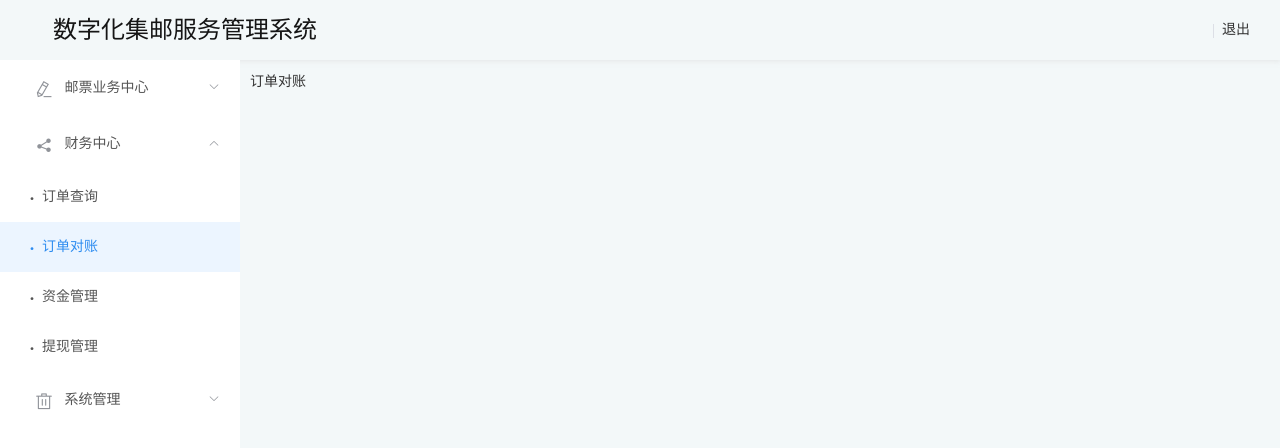
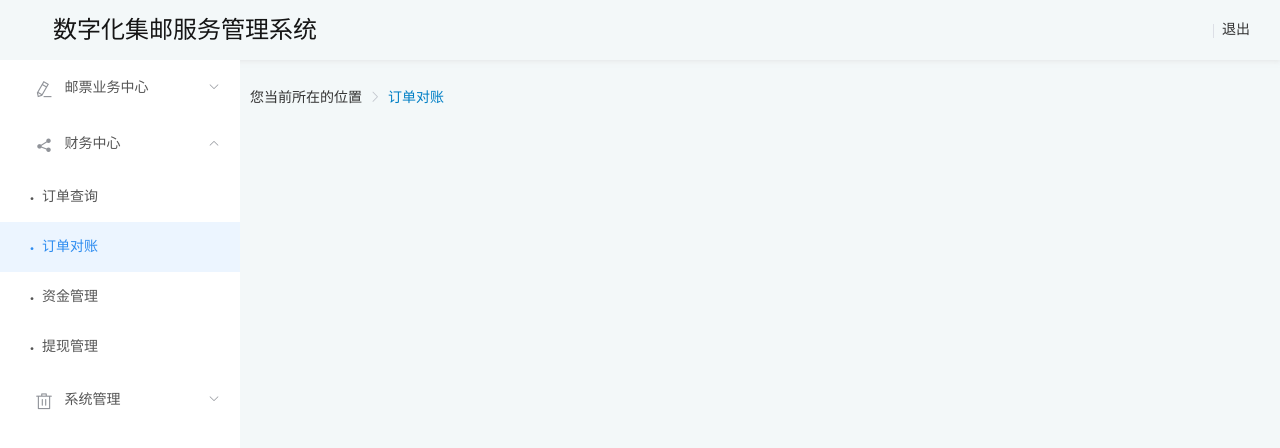
Before and after one commit to Liuning1998/chinaujd-erp, a Vue app: page /#/finance/record in a window 1280 px wide. Shown: the top 448 px of the page. Built offline with nearby package versions, Linux system fonts and the light colour scheme.

Commit message:
ADD 面包屑

```diff
--- /dev/null
+++ b/src/components/Breadcrumb.vue
@@ -0,0 +1,56 @@
+<template>
+  <el-breadcrumb separator-class="el-icon-arrow-right" class="app-breadcrumb">
+    <el-breadcrumb-item>您当前所在的位置</el-breadcrumb-item>
+    <template v-for="item in levelList">
+      <el-breadcrumb-item :to="item.path" :key="item.path" v-if="item.meta.title">{{item.meta.title}}</el-breadcrumb-item>
+    </template>
+  </el-breadcrumb>
+</template>
+<script>
+  export default {
+    created() {
+      this.getBreadcrumb()
+    },
+    data() {
+      return {
+        levelList: null
+      }
+    },
+    watch: {
+      $route() {
+        this.getBreadcrumb()
+      }
+    },
+    methods: {
+      getBreadcrumb() {
+        console.log(this.$route.matched)
+        this.levelList = this.$route.matched;
+      }
+    }
+  }
+</script>
+
+<style>
+  .app-breadcrumb {
+    height: 55px;
+    line-height: 55px !important;
+  }
+
+  .el-breadcrumb__inner {
+    color: #333333;
+  }
+
+  .el-breadcrumb__item:last-child .el-breadcrumb__inner {
+    color: #017FC5;
+  }
+
+  .el-breadcrumb__item:last-child .el-breadcrumb__inner:hover {
+    color: #017FC5;
+  }
+
+  .el-breadcrumb__inner.is-link,
+  .el-breadcrumb__inner a {
+    font-weight: normal;
+    color: #333;
+  }
+</style>
--- a/src/router/index.js
+++ b/src/router/index.js
@@ -69,27 +69,35 @@ let router = new Router({
       redirect: '/finance/index',
       children: [
         {
-          path: '/finance/index',   // 订单查询
+          path: '/finance/index',
           component: () => import("@/views/finance/OrderInquiry"),
-          meta: {value: '/finance/index'},
+          meta: {value: '/finance/index', title: '订单查询'},
           name: 'inquiry'
         },
         {
-          path: '/finance/record',    // 订单对账
+          path: '/finance/record',
           component: () => import("@/views/finance/OrderRecord"),
-          meta: {value: '/finance/record'},
-          name: 'record'
+          meta: {value: '/finance/record', title: '订单对账'},
+          name: 'record',
+          children: [
+            {
+              path: '/finance/record/detail',
+              component: () => import("@/views/finance/OrderRecordDetail"),
+              meta: {value: '/finance/record', title: '对账详情'},
+              name: 'detail'
+            },
+          ]
         },
         {
-          path: '/finance/fund',  // 资金管理
+          path: '/finance/fund',
           component: () => import("@/views/finance/FundManagement"),
-          meta: {value: '/finance/fund'},
+          meta: {value: '/finance/fund', title: '资金管理'},
           name: 'fund'
         },
         {
-          path: '/finance/withdraw',    // 提现管理
+          path: '/finance/withdraw',
           component: () => import("@/views/finance/WithdrawalManagement"),
-          meta: {value: '/finance/withdraw'},
+          meta: {value: '/finance/withdraw', title: '提现管理'},
           name: 'withdraw'
         }
       ]
--- a/src/views/finance/OrderInquiry.vue
+++ b/src/views/finance/OrderInquiry.vue
@@ -1,9 +1,16 @@
 <template>
-    <div class="container">订单查询</div>
+    <div class="container">
+        <Breadcrumb></Breadcrumb>
+    </div>
 </template>
 
 <script>
+import Breadcrumb from '@/components/Breadcrumb';
+
 export default {
+    components: {
+        Breadcrumb
+    },
     data() {
         return {}
     },
--- a/src/views/finance/OrderRecord.vue
+++ b/src/views/finance/OrderRecord.vue
@@ -1,9 +1,16 @@
 <template>
-    <div class="container">订单对账</div>
+    <div class="container">
+        <Breadcrumb></Breadcrumb>
+    </div>
 </template>
 
 <script>
+import Breadcrumb from '@/components/Breadcrumb';
+
 export default {
+    components: {
+        Breadcrumb
+    },
     data() {
         return {}
     },
--- /dev/null
+++ b/src/views/finance/OrderRecordDetail.vue
@@ -0,0 +1,23 @@
+<template>
+    <div class="container">
+        <Breadcrumb></Breadcrumb>
+    </div>
+</template>
+
+<script>
+import Breadcrumb from '@/components/Breadcrumb'
+
+export default {
+    components: {
+        Breadcrumb
+    },
+    data() {
+        return {}
+    },
+    methods: {}
+}
+</script>
+
+<style lang="scss" scoped>
+
+</style>
--- a/src/views/finance/WithdrawalManagement.vue
+++ b/src/views/finance/WithdrawalManagement.vue
@@ -1,9 +1,16 @@
 <template>
-    <div class="container">体现管理</div>
+    <div class="container">
+        <Breadcrumb></Breadcrumb>
+    </div>
 </template>
 
 <script>
+import Breadcrumb from '@/components/Breadcrumb';
+
 export default {
+    components: {
+        Breadcrumb
+    },
     data() {
         return {}
     },
```
